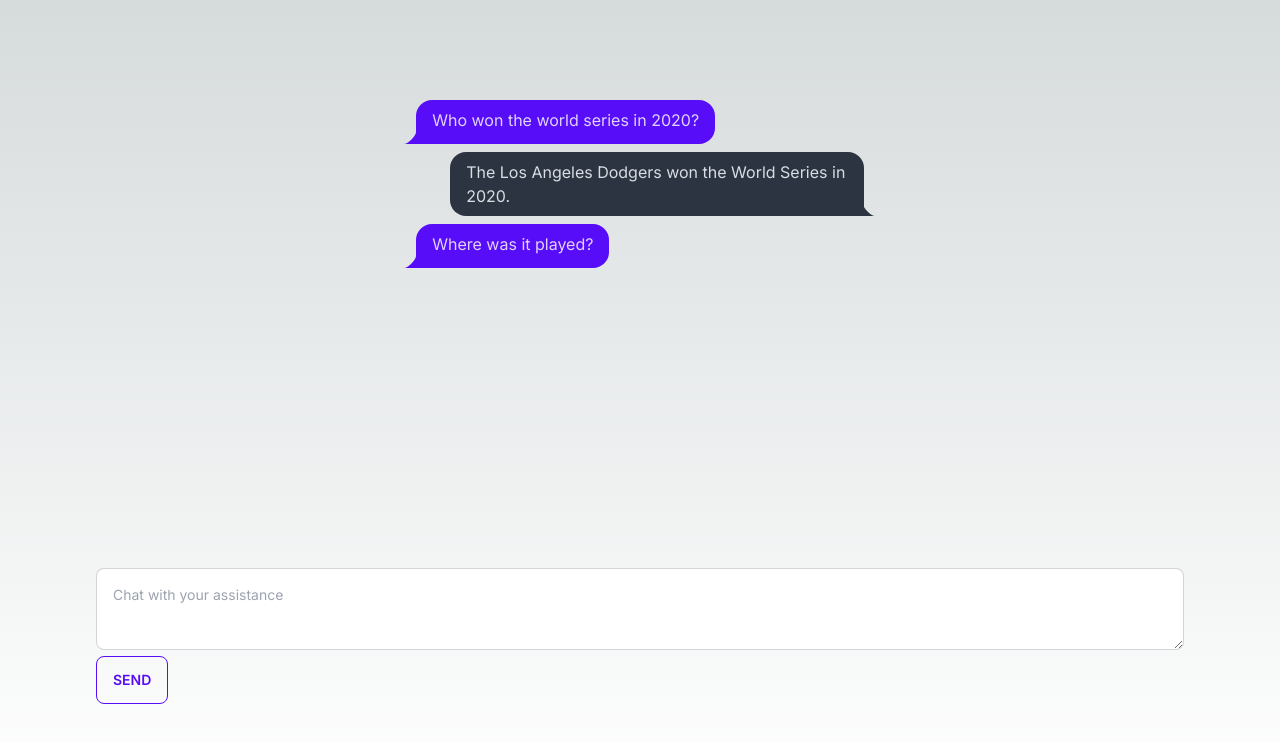
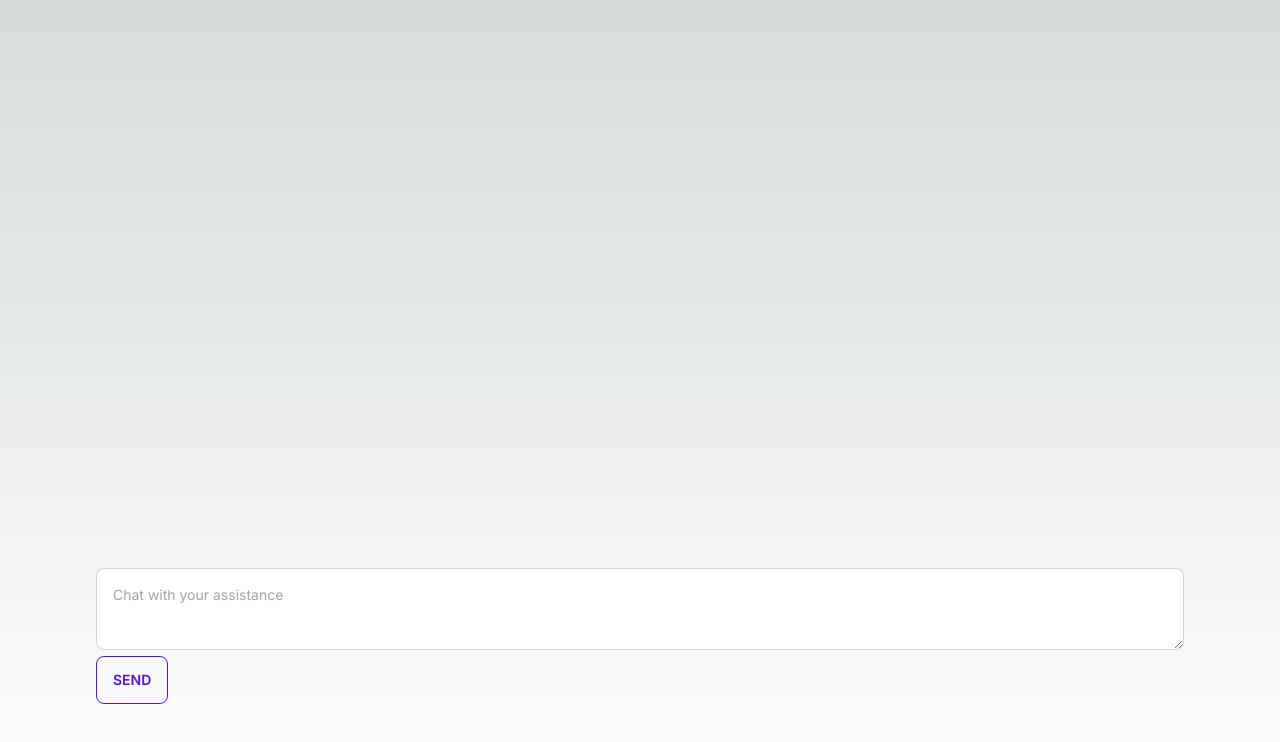
Before and after one commit to MohammedAlabd/ai-chat-bot, a Next.js app: page / in a window 1280 px wide. Shown: the top 742 px of the page. Built offline with nearby package versions, Linux system fonts and the light colour scheme.

Commit message:
connecting front-end with the back-end

```diff
--- a/src/components/message/Message.tsx
+++ b/src/components/message/Message.tsx
@@ -1,8 +1,8 @@
 import React from 'react';
-import { Message } from './Message.types';
+import { MessageType } from './Message.types';
 
 type Props = {
- message: Message;
+ message: MessageType;
 };
 
 const Message: React.FC<Props> = ({ message }) => {
--- a/src/components/message/Message.types.ts
+++ b/src/components/message/Message.types.ts
@@ -1,4 +1,4 @@
-export type Message = {
+export type MessageType = {
  role: string;
  content: string;
 };
--- a/src/pages/index.tsx
+++ b/src/pages/index.tsx
@@ -1,22 +1,30 @@
 import Image from 'next/image';
+import axios from 'axios';
 import { Inter } from 'next/font/google';
 import Message from '@/components/message/Message';
 import { FormEvent, useState } from 'react';
+import { MessageType } from '@/components/message/Message.types';
 
 const inter = Inter({ subsets: ['latin'] });
 
 export default function Home() {
- const [messages, setMessages] = useState([
-  { role: 'user', content: 'Who won the world series in 2020?' },
-  { role: 'assistant', content: 'The Los Angeles Dodgers won the World Series in 2020.' },
-  { role: 'user', content: 'Where was it played?' },
- ]);
+ const [messages, setMessages] = useState<MessageType[]>([]);
  const [inputValue, setInputValue] = useState<string>('');
 
- const handleSendMessage = (e: FormEvent<HTMLFormElement>) => {
+ const handleSendMessage = async (e: FormEvent<HTMLFormElement>) => {
   e.preventDefault();
-  setMessages((prev) => [...prev, { role: 'user', content: inputValue }]);
-  setInputValue('');
+  const newMessages = [...messages, { role: 'user', content: inputValue }];
+  setMessages(newMessages);
+
+  try {
+   const res = await axios.post<{ message: string }>('/api/send-message', newMessages);
+   console.log(res);
+   setMessages([...newMessages, { role: 'system', content: res.data.message }]);
+   setInputValue('');
+  } catch (error) {
+   setMessages(newMessages.slice(0, -1));
+   console.error(error);
+  }
  };
 
  return (
```
